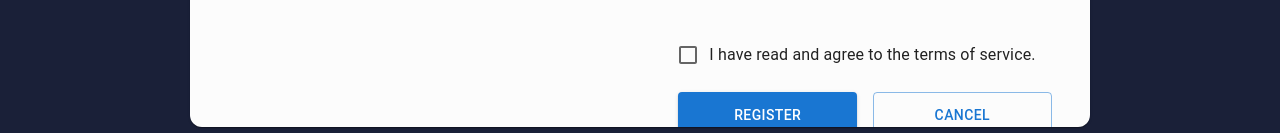
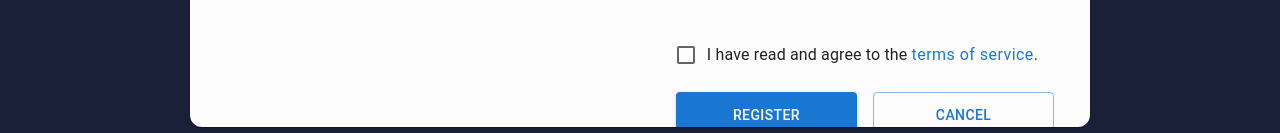
Before and after one commit to nofechbo/bank, a React (Vite) app in the folder bank_fe/: page /signup in a window 1280 px wide. Shown: the part 657-790 px from the top of the page. Built offline with nearby package versions, Linux system fonts and the light colour scheme; no server answers.

Commit message:
added terms and condition

```diff
--- a/bank_fe/src/components/SignupForm.tsx
+++ b/bank_fe/src/components/SignupForm.tsx
@@ -29,6 +29,7 @@ const SignupForm = () => {
     const { email, setEmail } = useAuth();
     const [isSubmitting, setIsSubmitting] = useState(false);
     const [isResending, setIsResending] = useState(false);
+    const [termsModalOpen, setTermsModalOpen] = useState(false);
 
     const [formData, setFormData] = useState<SignupFormData>({
         name: '',
@@ -148,8 +149,8 @@ const SignupForm = () => {
                         required
                         margin="dense"
                         inputProps={{
-                        pattern: "^05\\d{8}$",
-                        title: "Phone must start with 05 and be 10 digits",
+                            pattern: "^05\\d{8}$",
+                            title: "Phone must start with 05 and be 10 digits",
                         }}
                     />
                     <TextField
@@ -173,7 +174,27 @@ const SignupForm = () => {
                                   onChange={(e) => setConfirmed(e.target.checked)}
                                 />
                             }
-                            label="I have read and agree to the terms of service."
+                            label={
+                                <span>
+                                  I have read and agree to the{" "}
+                                  <Button
+                                    variant="text"
+                                    size="small"
+                                    sx={{
+                                        padding: 0,
+                                        minWidth: "unset",
+                                        textTransform: "none",
+                                        fontSize: "inherit",
+                                        fontWeight: "inherit",
+                                        lineHeight: "inherit",
+                                        verticalAlign: "baseline",
+                                    }}
+                                        onClick={() => setTermsModalOpen(true)}
+                                  >
+                                    terms of service
+                                  </Button>.
+                                </span>
+                              }
                             sx={{ mb: 2 }}
                         />
 
@@ -208,6 +229,43 @@ const SignupForm = () => {
                 </Box>
             </GrowBox>
         </StyledCard>
+
+        <Modal open={termsModalOpen} onClose={() => setTermsModalOpen(false)}>
+            <Box
+                sx={{
+                    bgcolor: "background.paper",
+                    p: 4,
+                    borderRadius: 2,
+                    maxWidth: 500,
+                    width: "90%",
+                    mx: "auto",
+                    mt: "10%",
+                    textAlign: "center",
+                    boxShadow: 6,
+                    outline: "none",
+                }}
+            >
+                <Typography
+                    variant="h6"
+                    fontWeight={600}
+                    gutterBottom
+                    sx={{ textAlign: "left" }}
+                >
+                    Tuna Bank Terms of Service
+                </Typography>
+                <Typography variant="body1" sx={{ textAlign: "left", mb: 3 }}>
+                    By opening an account at Tuna Bank LTD,
+                    I hereby agree to give the honorable cat,
+                    <strong>Mr. Tuna Avocado Batata Haziza</strong>,
+                    an unlimited amount of snacks per day,<br />for the rest of my life.
+                </Typography>
+
+                <Button variant="contained" onClick={() => setTermsModalOpen(false)}>
+                    Understood
+                </Button>
+            </Box>
+        </Modal>
+
 
         {/* Error Modal */}
         <ErrorModal
```
